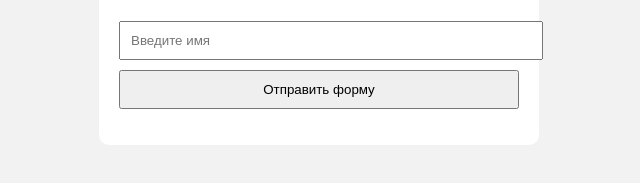
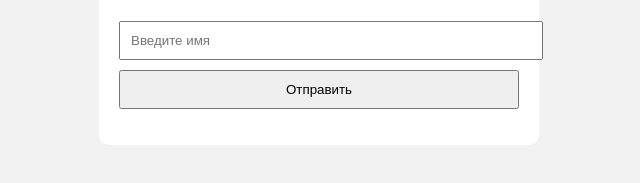
Before and after one commit to kirrishima/lab11-ci-cd, a website: page index.html in a window 1280 px wide. Shown: the part 189-372 px from the top of the page, 321-961 px from the left. Drawn offline with Linux system fonts and the light colour scheme.

Commit message:
Changed button text

```diff
--- a/index.html
+++ b/index.html
@@ -12,7 +12,7 @@
 
     <input type="text" id="name" placeholder="Введите имя">
 
-    <button id="sendBtn">Отправить форму</button>
+    <button id="sendBtn">Отправить</button>
 
     <p id="result"></p>
 </div>
```
